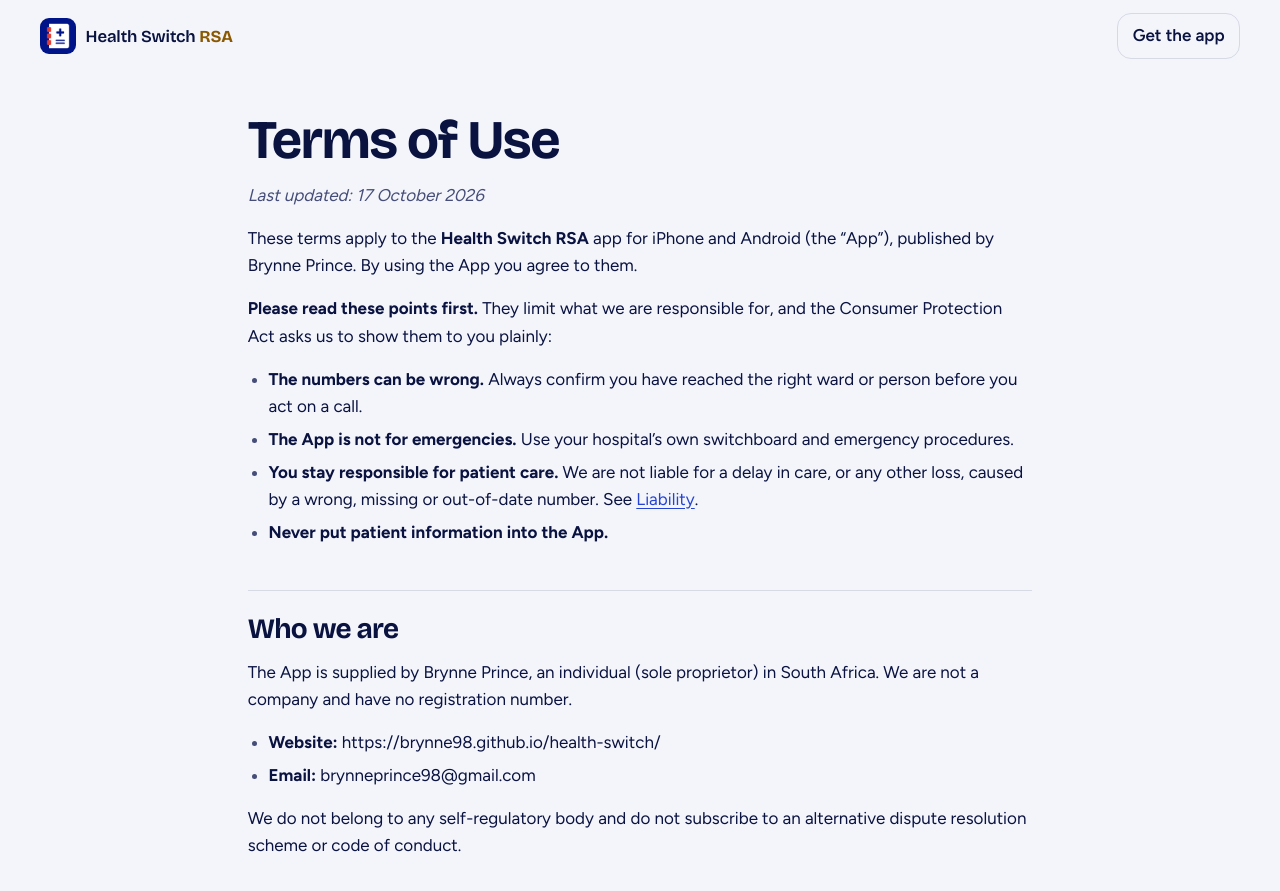
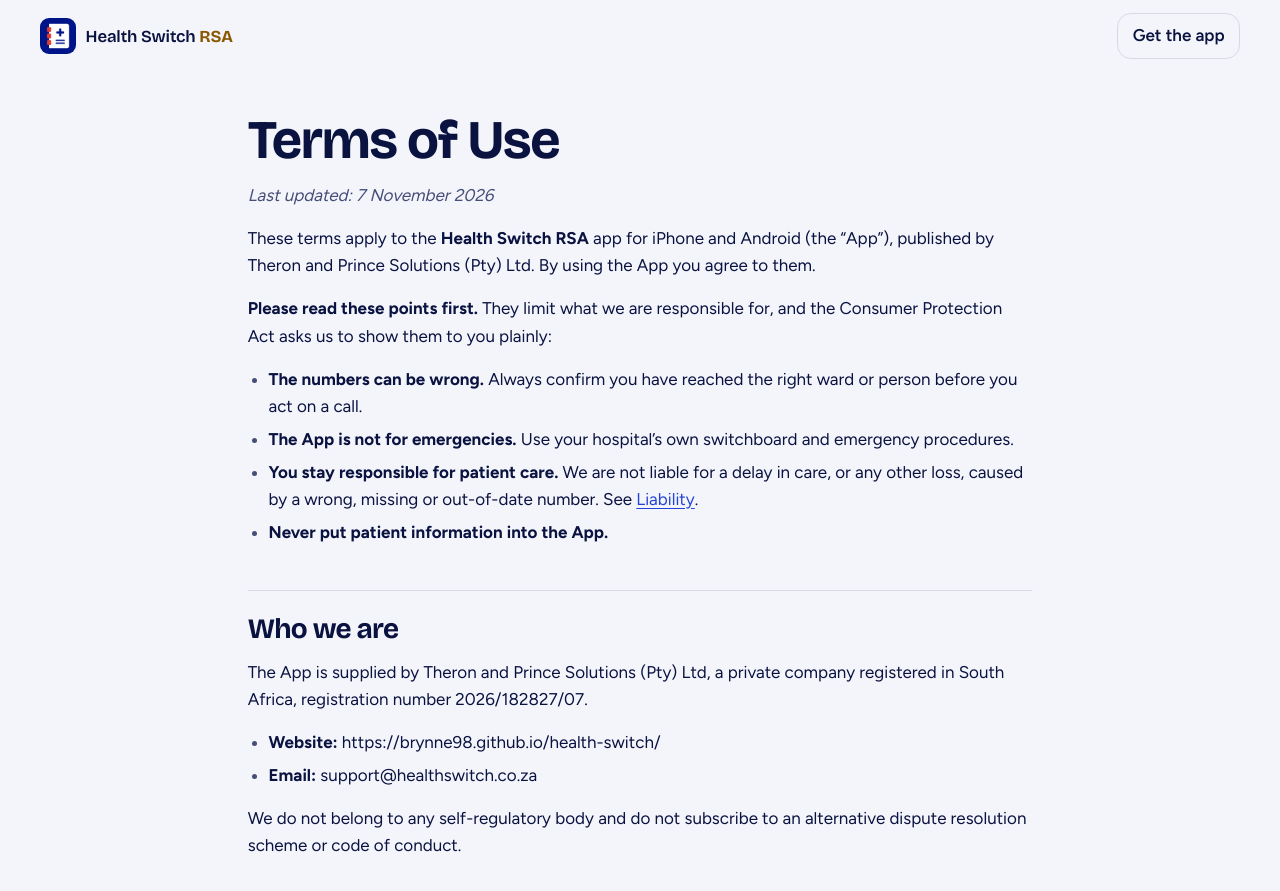
Before and after one commit to Brynne98/brynne98.github.io, a Jekyll site: the page built from health-switch/terms.md, in a window 1280 px wide and 900 px high. Shown: the top 891 px of the window. Built offline with Jekyll 4.4.1, drawn with Linux system fonts in a browser that asks for light colours; some of the changed text lies outside the part shown.

Commit message:
HSR-156: company and support@healthswitch.co.za instead of personal name and Gmail

```diff
--- a/_layouts/health-switch-doc.html
+++ b/_layouts/health-switch-doc.html
@@ -42,7 +42,7 @@
       </div>
       <div>
         <h2 class="foot-h">Help</h2>
-        <a href="mailto:brynneprince98@gmail.com">Email support</a>
+        <a href="mailto:support@healthswitch.co.za">Email support</a>
         <p>Wrong number? Open it in the app and tap <b>This number doesn't work</b>.</p>
       </div>
       <div>
--- a/health-switch/index.html
+++ b/health-switch/index.html
@@ -172,7 +172,7 @@
       </div>
       <div>
         <h2 class="foot-h">Help</h2>
-        <a href="mailto:brynneprince98@gmail.com">Email support</a>
+        <a href="mailto:support@healthswitch.co.za">Email support</a>
         <p>Wrong number? Open it in the app and tap <b>This number doesn't work</b>.</p>
       </div>
       <div>
--- a/health-switch/terms.md
+++ b/health-switch/terms.md
@@ -5,10 +5,10 @@
 
 # Terms of Use
 
-_Last updated: 17 October 2026_
+_Last updated: 7 November 2026_
 
 These terms apply to the **Health Switch RSA** app for iPhone and Android (the "App"),
-published by Brynne Prince. By using the App you agree to them.
+published by Theron and Prince Solutions (Pty) Ltd. By using the App you agree to them.
 
 **Please read these points first.** They limit what we are responsible
 for, and the Consumer Protection Act asks us to show them to you plainly:
@@ -24,11 +24,11 @@
 
 ## Who we are
 
-The App is supplied by Brynne Prince, an individual (sole proprietor) in
-South Africa. We are not a company and have no registration number.
+The App is supplied by Theron and Prince Solutions (Pty) Ltd, a private company registered in South
+Africa, registration number 2026/182827/07.
 
 - **Website:** https://brynne98.github.io/health-switch/
-- **Email:** brynneprince98@gmail.com
+- **Email:** support@healthswitch.co.za
 
 We do not belong to any self-regulatory body and do not subscribe to an
 alternative dispute resolution scheme or code of conduct.
@@ -145,7 +145,7 @@
 
 ## Apple and Google
 
-These terms are between you and Brynne Prince, not Apple or Google. We,
+These terms are between you and Theron and Prince Solutions (Pty) Ltd, not Apple or Google. We,
 not Apple or Google, are responsible for the App, its content, its
 support and any claim about it, including a claim that it breaks the law
 or someone else's rights.
@@ -207,4 +207,4 @@
 
 ## Contact
 
-**Email:** brynneprince98@gmail.com
+**Email:** support@healthswitch.co.za
```
Also changed, not shown: health-switch/paia.md (+6 -6 lines), health-switch/privacy.md (+7 -7 lines).
